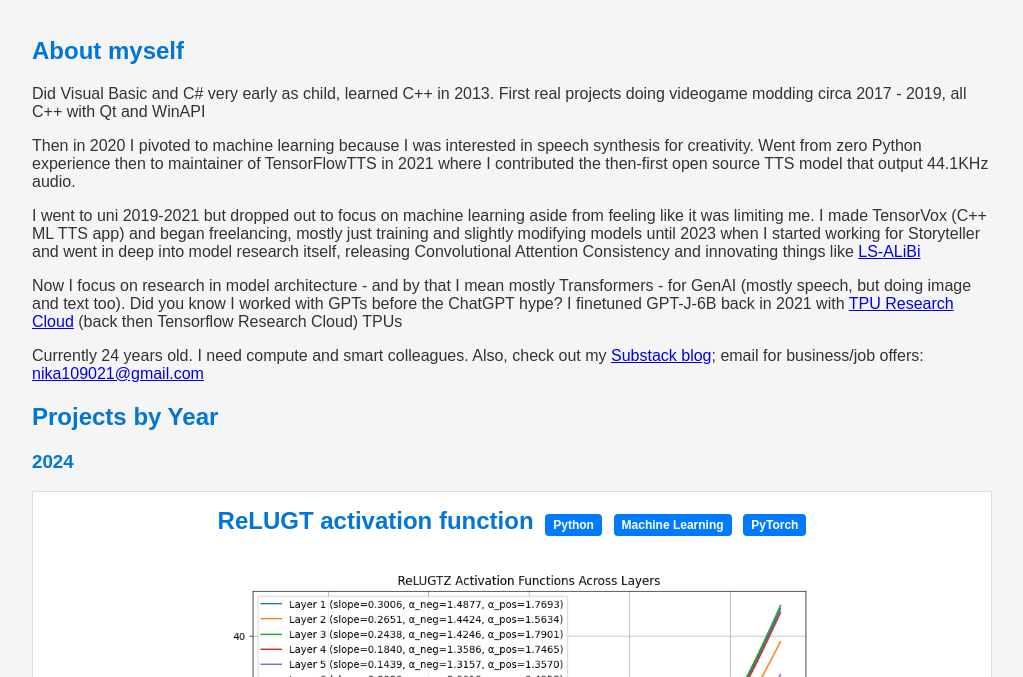
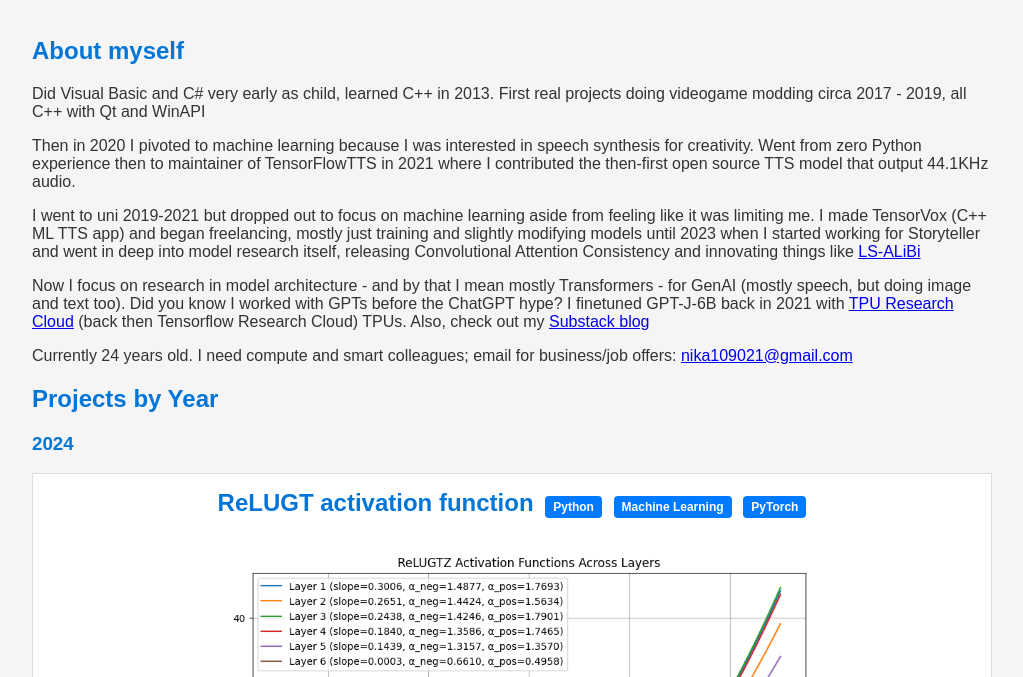
Before and after one commit to ZDisket/zdisket.github.io, a plain HTML site: page page.html in a window 1280 px wide. Shown: the part 123-800 px from the top of the page, without its empty margins (128-1151 px from the left). Drawn offline with Linux system fonts and the light colour scheme.

Commit message:
Update page.html

```diff
--- a/page.html
+++ b/page.html
@@ -25,8 +25,8 @@
 		<p>Then in 2020 I pivoted to machine learning because I was interested in speech synthesis for creativity. Went from zero Python experience then to maintainer of TensorFlowTTS in 2021 where I contributed the then-first open source TTS model that output 44.1KHz audio.</p>
 		<p>I went to uni 2019-2021 but dropped out to focus on machine learning aside from feeling like it was limiting me. I made TensorVox (C++ ML TTS app) and began freelancing, mostly just training and slightly modifying models until 2023 when I started working for Storyteller
 		and went in deep into model research itself, releasing Convolutional Attention Consistency and innovating things like <a href="https://x.com/ZDi____/status/1849258040836469123">LS-ALiBi</a> </p>
-		<p>Now I focus on research in model architecture - and by that I mean mostly Transformers - for GenAI (mostly speech, but doing image and text too). Did you know I worked with GPTs before the ChatGPT hype? I finetuned GPT-J-6B back in 2021 with <a href="https://sites.research.google/trc/about/">TPU Research Cloud</a> (back then Tensorflow Research Cloud) TPUs</p>
-		<p>Currently 24 years old. I need compute and smart colleagues. Also, check out my <a href="https://substack.com/@zd12793091">Substack blog</a>; email for business/job offers: <a href="mailto:nika109021@gmail.com">nika109021@gmail.com</a></p>
+		<p>Now I focus on research in model architecture - and by that I mean mostly Transformers - for GenAI (mostly speech, but doing image and text too). Did you know I worked with GPTs before the ChatGPT hype? I finetuned GPT-J-6B back in 2021 with <a href="https://sites.research.google/trc/about/">TPU Research Cloud</a> (back then Tensorflow Research Cloud) TPUs. Also, check out my <a href="https://substack.com/@zd12793091">Substack blog</a></p>
+		<p>Currently 24 years old. I need compute and smart colleagues; email for business/job offers: <a href="mailto:nika109021@gmail.com">nika109021@gmail.com</a></p>
 
         <section id="projects">
             <h2>Projects by Year</h2>
```
